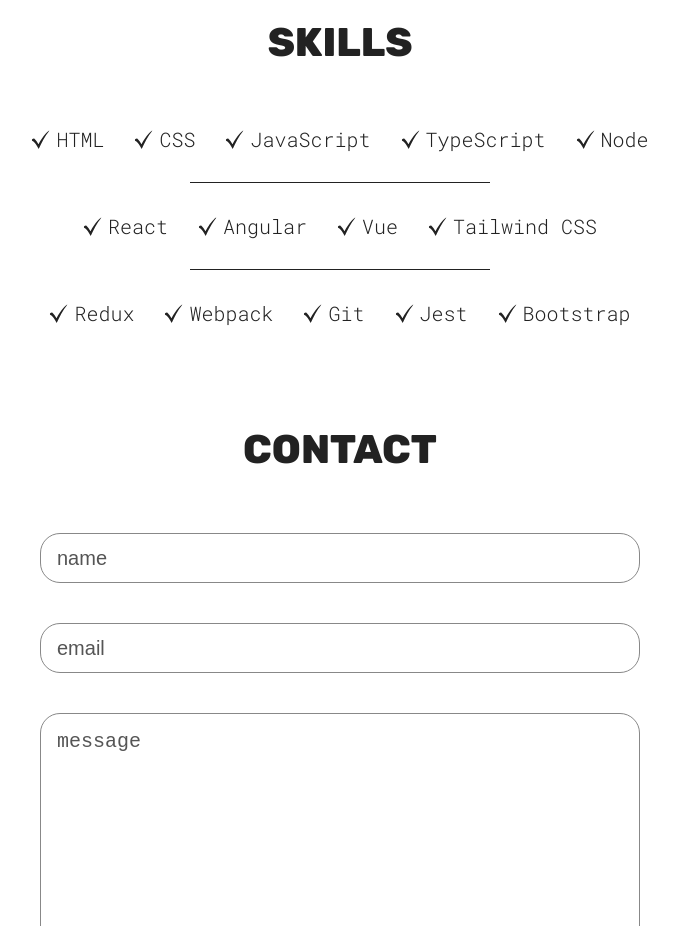
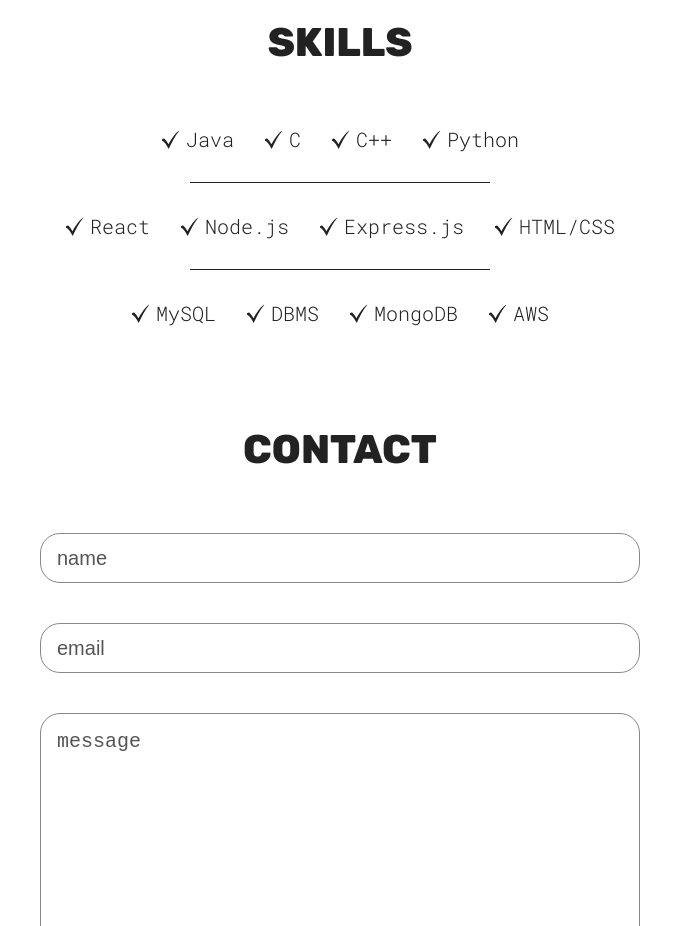
Before and after one commit to RaHuLShArMa-1403/My-Portfolio, a React (Vite) app: page / in a window 1280 px wide. Shown: the part 1400-2326 px from the top of the page, without its empty margins (300-978 px from the left). Built offline with nearby package versions, Linux system fonts and the light colour scheme.

Commit message:
Update Skills.jsx

```diff
--- a/src/sections/Skills/Skills.jsx
+++ b/src/sections/Skills/Skills.jsx
@@ -13,26 +13,25 @@
     <section id="skills" className={styles.container}>
       <h1 className="sectionTitle">Skills</h1>
       <div className={styles.skillList}>
-        <SkillList src={checkMarkIcon} skill="HTML" />
-        <SkillList src={checkMarkIcon} skill="CSS" />
-        <SkillList src={checkMarkIcon} skill="JavaScript" />
-        <SkillList src={checkMarkIcon} skill="TypeScript" />
-        <SkillList src={checkMarkIcon} skill="Node" />
+        <SkillList src={checkMarkIcon} skill="Java" />
+        <SkillList src={checkMarkIcon} skill="C" />
+        <SkillList src={checkMarkIcon} skill="C++" />
+        <SkillList src={checkMarkIcon} skill="Python" />
       </div>
       <hr />
       <div className={styles.skillList}>
         <SkillList src={checkMarkIcon} skill="React" />
-        <SkillList src={checkMarkIcon} skill="Angular" />
-        <SkillList src={checkMarkIcon} skill="Vue" />
-        <SkillList src={checkMarkIcon} skill="Tailwind CSS" />
+        <SkillList src={checkMarkIcon} skill="Node.js" />
+        <SkillList src={checkMarkIcon} skill="Express.js" />
+        <SkillList src={checkMarkIcon} skill="HTML/CSS" />
       </div>
       <hr />
       <div className={styles.skillList}>
-        <SkillList src={checkMarkIcon} skill="Redux" />
-        <SkillList src={checkMarkIcon} skill="Webpack" />
-        <SkillList src={checkMarkIcon} skill="Git" />
-        <SkillList src={checkMarkIcon} skill="Jest" />
-        <SkillList src={checkMarkIcon} skill="Bootstrap" />
+        <SkillList src={checkMarkIcon} skill="MySQL" />
+        <SkillList src={checkMarkIcon} skill="DBMS" />
+        <SkillList src={checkMarkIcon} skill="MongoDB" />
+        <SkillList src={checkMarkIcon} skill="AWS" />
+
       </div>
     </section>
   );
```
